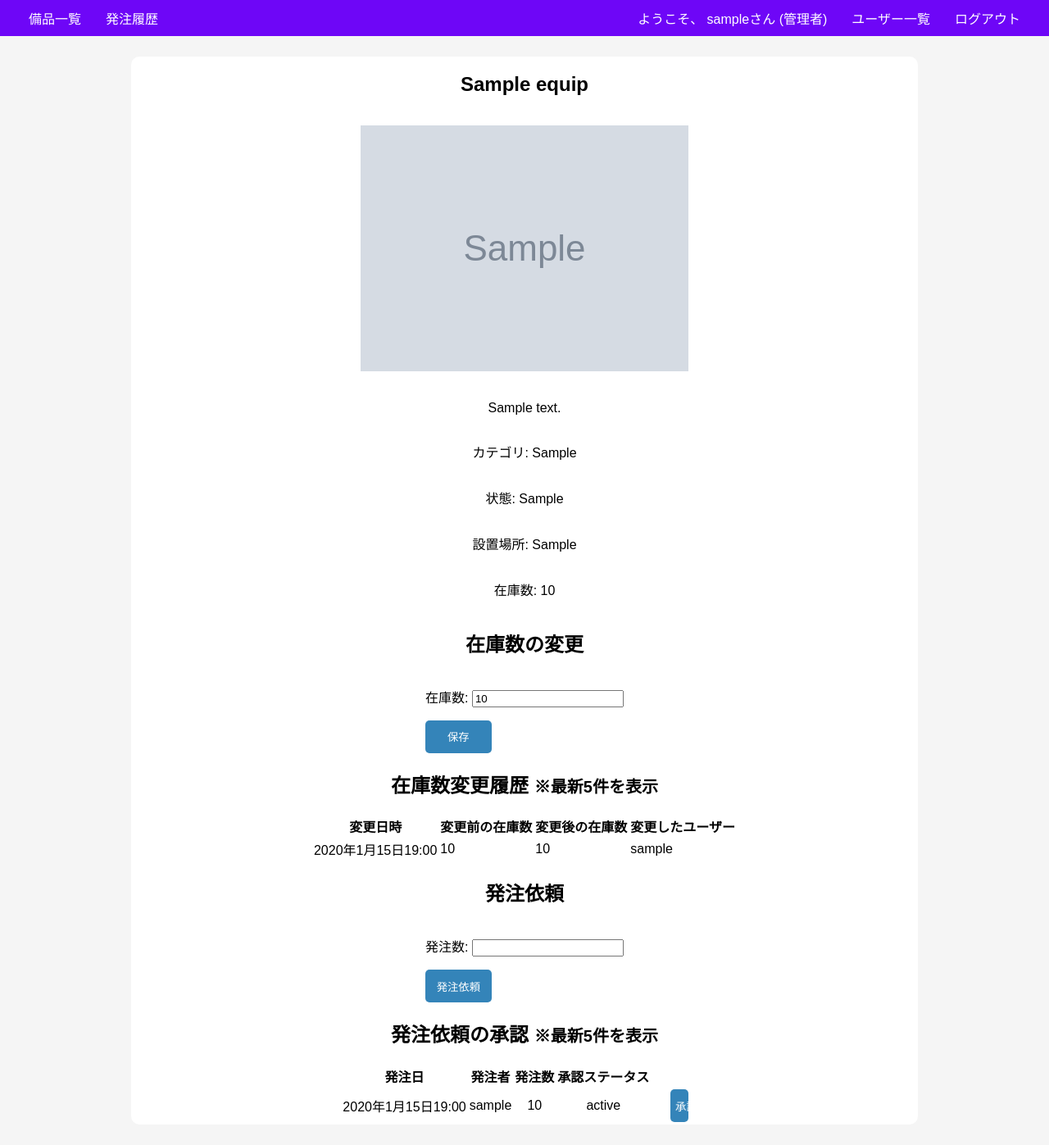
After one commit to yuki-nishizawa/equipment-management-C, a Django app: page /equipment/1 in a window 1280 px wide. The commit adds this page. Shown: the whole page at 82% size. Run offline with Django 4.2, Linux system fonts and the light colour scheme; a user stored in the database is signed in; tables that the repository leaves empty hold one stand-in row (values such as "Sample post"); grey boxes marked "Sample" are stand-in pictures.

Commit message:
備品詳細表示機能
動作確認済・備品詳細表示機能を作成

```diff
--- a/equipment/forms.py
+++ b/equipment/forms.py
@@ -14,3 +14,11 @@ class EquipForm(forms.ModelForm):
          'image': '画像',
          'stock': '在庫数',
       }
+
+class StockUpdateForm(forms.ModelForm):
+    class Meta:
+        model = Equipment
+        fields = ['stock']
+        labels = {
+         'stock': '在庫数',
+      }
--- a/equipment/urls.py
+++ b/equipment/urls.py
@@ -1,9 +1,10 @@
 from django.urls import path
-from .views import equipment_list,EquipCreateView
+from .views import equipment_list,EquipCreateView,EquipDetailView
 
 app_name = 'equipment'#逆引きするときにどういう名前で呼び出すか…たとえば、equipment:list等の名前で呼び出せるようになる app_name:name(urlpatternsの中のname)
 
 urlpatterns = [
     path('', equipment_list, name='list'),#equipment/(空のパス)/にアクセスが来たら、views.pyで定義しているequipment_listを参照する
     path('add/', EquipCreateView.as_view(), name='add'),##equipment/add/にアクセスが来たら、views.pyで定義しているEquipCreateViewを参照する
+    path('<int:pk>', EquipDetailView.as_view(), name='detail'),
 ]
--- a/equipment/views.py
+++ b/equipment/views.py
@@ -1,14 +1,17 @@
-from django.shortcuts import render
+from django.shortcuts import render,redirect,get_object_or_404
 from django.urls import reverse_lazy
-from .models import Equipment
+from .models import Equipment,StockChange
 from django.contrib.auth.mixins import LoginRequiredMixin #ログインしてないと見れないようにするやつ
-from django.views.generic import CreateView
-from .forms import EquipForm
+from django.views.generic import CreateView,DetailView
+from .forms import EquipForm,StockUpdateForm
+from order.forms import OrderForm
+from order.models import Order
 
 #備品管理一覧
 def equipment_list(request):
     equipments = Equipment.objects.all()
     return render(request, 'equipment/list.html', {'equipments': equipments})#equipment_list.htmlをlist.htmlに修正
+
 
 
 #備品追加ページ
@@ -21,3 +24,63 @@ class EquipCreateView(LoginRequiredMixin, CreateView):#CREATE用のビューを
     def form_valid(self, form):#フォームに入力された内容が形式上正しいかをチェックする
         form.instance.user = self.request.user#チェックできたら登録したユーザーが誰かという情報を取得する、
         return super().form_valid(form)#登録を完了させる
+
+#備品詳細表示ページ
+class EquipDetailView(LoginRequiredMixin, DetailView):
+    model = Equipment
+    template_name = 'equipment/detail.html'
+    context_object_name = 'equip' #ここの名前でテンプレート上で呼び出す
+
+    def get_context_data(self, **kwargs):#画像がエラーになった時用の回避策
+        context = super().get_context_data(**kwargs)
+        equip = context['equip']
+        #context['image_url'] = equip.image.url if equip.image else '/static/images/no_image.jpg'# 画像URLが空の場合、デフォルト画像URLを設定：別方法で実装したため不要！一応残しておく
+        context['stock_update_form'] = StockUpdateForm(instance=equip) #在庫数更新のフォームが使えるようになる
+        context['stock_changes'] = StockChange.objects.filter(equip=equip).order_by('-changed_date')[:5]
+        context['order_form'] = OrderForm() #発注数更新
+        context['orders'] = Order.objects.filter(equip=equip).order_by('-order_date')[:5]
+        return context
+
+    def post(self, request, *args, **kwargs):
+        self.object = self.get_object()
+        previous_stock = self.object.stock# フォームを保存する前に、更新前の在庫数を取得しておく
+
+    # 在庫数更新フォームの処理
+        stock_update_form = StockUpdateForm(request.POST, instance=self.object)
+        if stock_update_form.is_valid():
+        # フォームを保存する
+            updated_equip = stock_update_form.save()
+
+        # StockChangeテーブルに変更履歴を保存
+            StockChange.objects.create(
+            equip=self.object,
+            user=request.user,
+            previous_stock=previous_stock,
+            new_stock=updated_equip.stock,
+        )
+
+            return redirect(self.get_success_url())
+
+        # 発注フォームの処理
+        order_form = OrderForm(request.POST)
+        if order_form.is_valid():
+            order = order_form.save(commit=False)
+            order.equip = self.object
+            order.user = request.user
+            order.save()
+            return redirect(self.get_success_url())
+
+        # 発注承認処理
+        order_id = request.POST.get('approve_order')
+        if order_id:
+            order = get_object_or_404(Order, pk=order_id)
+            order.approve(request.user)
+
+
+        return self.render_to_response(self.get_context_data(
+            stock_update_form=stock_update_form,
+            order_form=order_form
+        ))
+
+    def get_success_url(self):
+        return reverse_lazy('equipment:detail', kwargs={'pk': self.object.pk})
--- /dev/null
+++ b/order/forms.py
@@ -0,0 +1,17 @@
+from .models import Order
+from django import forms
+
+#発注フォーム
+class OrderForm(forms.ModelForm):
+    class Meta:
+        model = Order
+        fields = ['quantity']
+        labels = {
+         'quantity': '発注数',
+      }
+
+#発注を承認するためのフォーム
+class OrderApprovalForm(forms.ModelForm):
+    class Meta:
+        model = Order
+        fields = []  # フォームのフィールドは空にしておく。POSTリクエストでフォームが提出されたときに、`approve` メソッドを呼び出す。
--- a/static/css/style.css
+++ b/static/css/style.css
@@ -18,6 +18,7 @@ header {
   align-items: center; /* 子要素を垂直方向に中央揃え */
   margin: 0 auto; /* 外側の余白を自動で設定し、中央揃えに */
   padding: 0 20px; /* 左右の内側余白を20pxに設定 */
+  color: #FFFFFF;
 }
 
 .header-content ul {
@@ -94,3 +95,21 @@ header {
 .form-design {
   width: 200px;
 }
+
+/*表示させる画像の調整・8/21西澤追加*/
+.image {
+  max-width: auto; /* 例えば300pxに制限する */
+  height: 300px;
+}
+/*画像がないときに表示させる部分・8/21西澤追加*/
+.no-image {
+  width: 300px;
+  height: 300px;
+  display: flex;
+  align-items: center;
+  justify-content: center;
+  border: 1px solid #ccc;
+  font-size: 20px;
+  color: #666;
+  background-color: #f8f8f8;
+}
--- /dev/null
+++ b/templates/equipment/detail.html
@@ -0,0 +1,117 @@
+{% extends "base.html" %}
+{% load static %}
+{% block title %}{{ equip.equip_name }}の詳細{% endblock title %}
+{% block content %}
+
+
+  <h2>{{ equip.equip_name }}</h2><!--備品タイトル-->
+
+
+    {% if equip.image %}<!--もし画像がないときは：renderで画像が削除される現象対応-->
+      <p><img src="{{ equip.image.url }}" alt="{{ equip.equip_name }}" class="image"></p>
+    {% else %}
+      <div class="no-image">
+        <p>NO IMAGE</p>
+      </div>
+    {% endif %}
+          <p> {{ equip.text }}</p>
+          <p>カテゴリ: {{ equip.category }}</p>
+          <p>状態: {{ equip.condition }}</p>
+          <p>設置場所: {{ equip.place }}</p>
+          <p>在庫数: {{ equip.stock }}</p>
+
+
+          <!--在庫数を変更できるフォームを埋め込む-->
+          {% if user.is_admin %}<!-- 管理者の場合にだけ表示される！ -->
+          <h2>在庫数の変更</h2>
+            <!-- フォームの表示 -->
+            <form method="post">
+             {% csrf_token %}
+             {{ stock_update_form.as_p }}
+             <input type="submit" value="保存" class="button">
+            </form>
+          {% endif %}
+
+           <!--在庫の変更履歴を表示する-->
+          <h2>在庫数変更履歴 <small>※最新5件を表示</small></h2>
+          <table>
+            <thead>
+              <tr>
+                <th>変更日時</th>
+                <th>変更前の在庫数</th>
+                <th>変更後の在庫数</th>
+                <th>変更したユーザー</th>
+              </tr>
+            </thead>
+            <tbody>
+              {% for change in stock_changes %}
+              <tr>
+                <td>{{ change.changed_date }}</td>
+                <td>{{ change.previous_stock }}</td>
+                <td>{{ change.new_stock }}</td>
+                <td>{{ change.user.username }}</td>
+              </tr>
+              {% empty %}
+              <tr>
+                <td colspan="4">変更履歴はありません</td>
+              </tr>
+              {% endfor %}
+            </tbody>
+          </table>
+
+          <!--発注を依頼できるフォームを埋め込む-->
+          <h2>発注依頼</h2>
+        <form method="post">
+          {% csrf_token %}
+          {{ order_form.as_p }}
+          <input type="submit" value="発注依頼" class="button">
+        </form>
+
+          <!--発注依頼の履歴を表示＆管理者のみ承認できるフォームを埋め込む-->
+        {% if user.is_admin %}
+          <h2>発注依頼の承認 <small>※最新5件を表示</small></h2>
+        <table>
+          <tr align="center">
+              <th>発注日</th>
+              <th>発注者</th>
+              <th>発注数</th>
+              <th>承認ステータス</th>
+              <th></th>
+          </tr>
+          {% for order in orders %}
+          <tr align="center">
+              <td>{{ order.order_date }}</td>
+              <td>{{ order.user.username }}</td>
+              <td>{{ order.quantity }}</td>
+              <td>
+                {% if order.approval_status == "承認待ち" %}
+                <span style="color: red;"><b>{{ order.approval_status }}</b></span>
+                {% elif order.approval_status == "承認済み" %}
+                <span style="color: green;"><b>{{ order.approval_status }}</b></span>
+                {% else %}
+                {{ order.approval_status }}
+                {% endif %}
+              </td>
+              <td>
+                  {% if order.approval_status != '承認済み' %}
+                  <form method="post">
+                      {% csrf_token %}
+                      <input type="hidden" name="approve_order" value="{{ order.pk }}">
+                      <input type="submit" value="承認する" class="button">
+                  </form>
+                  {% else %}
+
+                  {% endif %}
+              </td>
+          </tr>
+          {% empty %}
+          <tr>
+            <td colspan="4">発注依頼はありません</td>
+          </tr>
+          {% endfor %}
+          {% endif %}
+
+      </table>
+
+
+{% endblock content %}
--- a/templates/equipment/list.html
+++ b/templates/equipment/list.html
@@ -26,7 +26,7 @@
     <tbody>
         {% for equipment in equipments %}<!--equipmentsという名前は、views.pyのequipment_listで定義されている-->
         <tr>
-            <td>{{ equipment.equip_name }}</td>
+            <td><a href="{% url 'equipment:detail' equipment.pk %}">{{ equipment.equip_name }}</a></td>
             <td>{{ equipment.category }}</td>
             <td>{{ equipment.condition }}</td>
             <td>{{ equipment.place }}</td>
```
